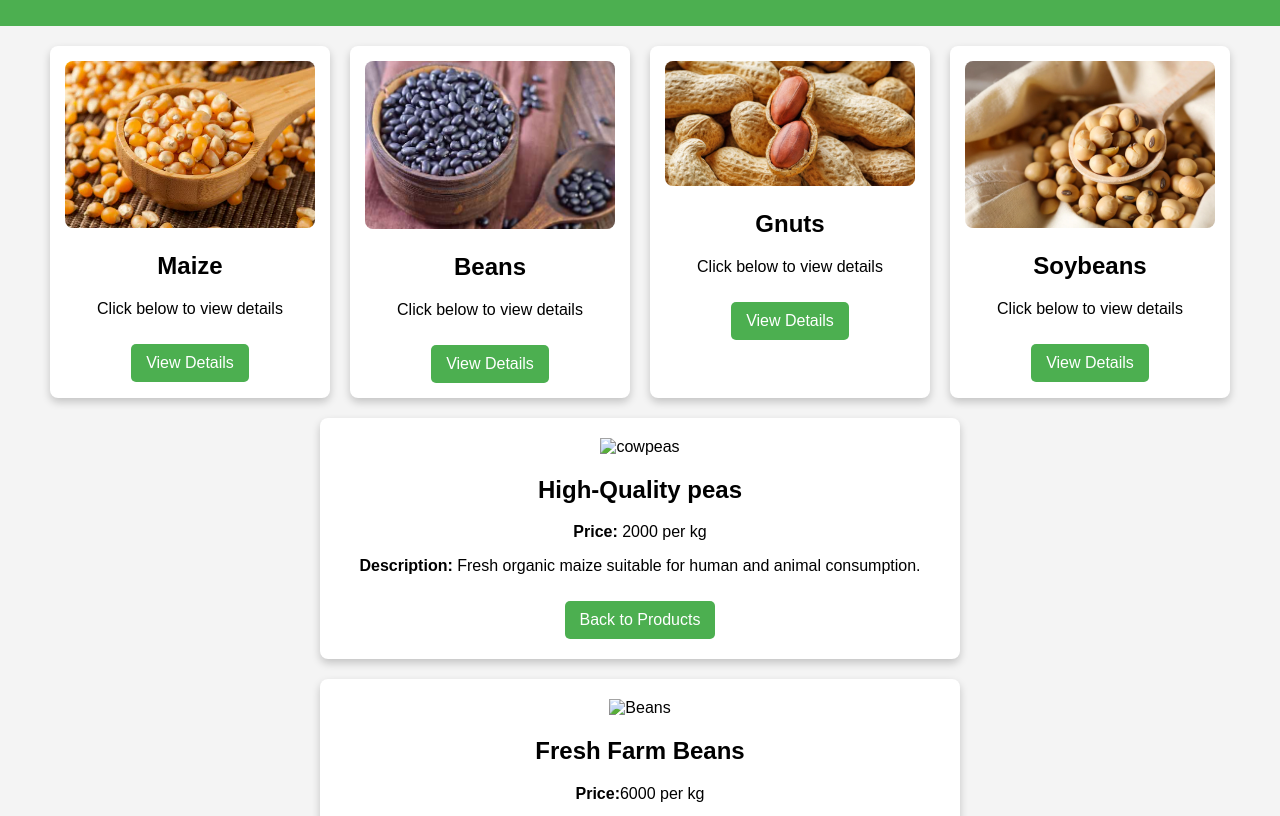
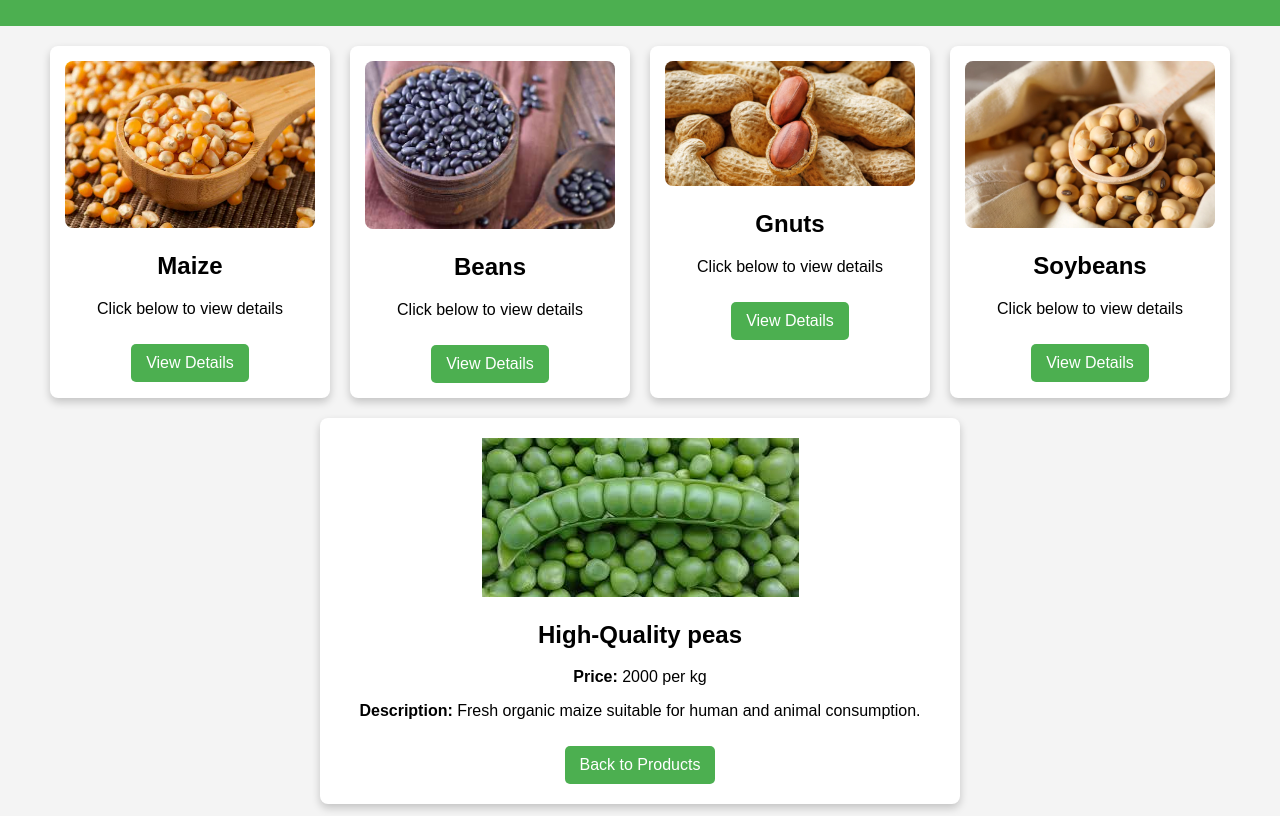
Before and after one commit to charityfae/KARIBU-GROCERIES-LTD, a plain HTML site: page details.html in a window 1280 px wide. Shown: the part 123-939 px from the top of the page. Drawn offline with Linux system fonts and the light colour scheme; the site is published under a folder, as on GitHub Pages, so addresses that start at the root find nothing.

Commit message:
removed strokes

```diff
--- a/details.html
+++ b/details.html
@@ -105,7 +105,7 @@
 
     <!-- Product Details -->
     <section id="maize-details" class="product-details">
-        <img src="/images/peas.jpeg" alt="cowpeas">
+        <img src="images/peas.jpeg" alt="cowpeas">
         <h2>High-Quality peas</h2>
         <p><strong>Price:</strong> 2000 per kg</p>
         <p><strong>Description:</strong> Fresh organic maize suitable for human and animal consumption.</p>
@@ -113,7 +113,7 @@
     </section>
 
     <section id="beans-details" class="product-details">
-        <img src="/images/black.jpg" alt="Beans">
+        <img src="images/black.jpg" alt="Beans">
         <h2>Fresh Farm Beans</h2>
         <p><strong>Price:</strong>6000 per kg</p>
         <p><strong>Description:</strong> Nutrient-rich beans sourced directly from farms.</p>
```
Also changed, not shown: products.html (+2 -2 lines), userslog.html (+1 -1 lines).
